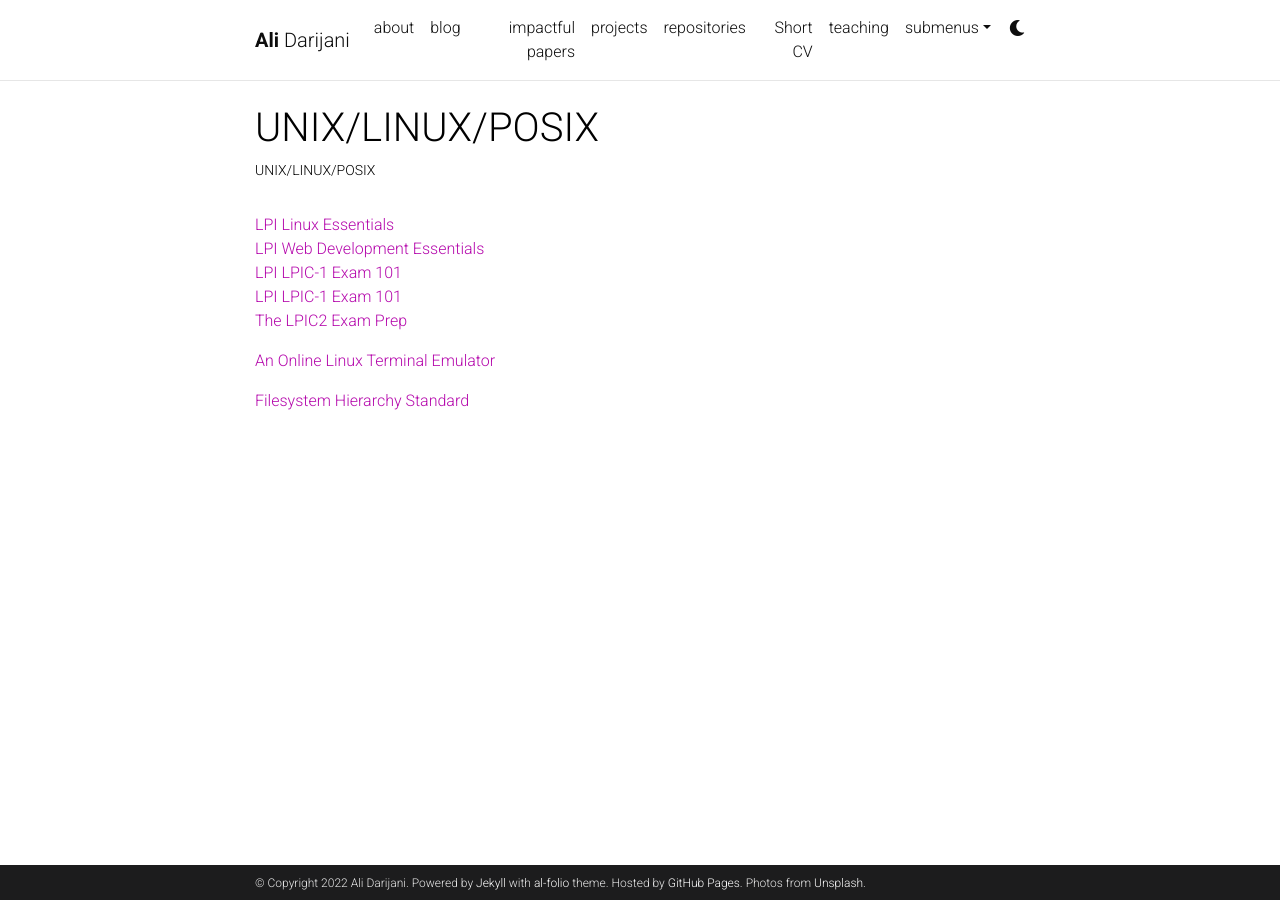
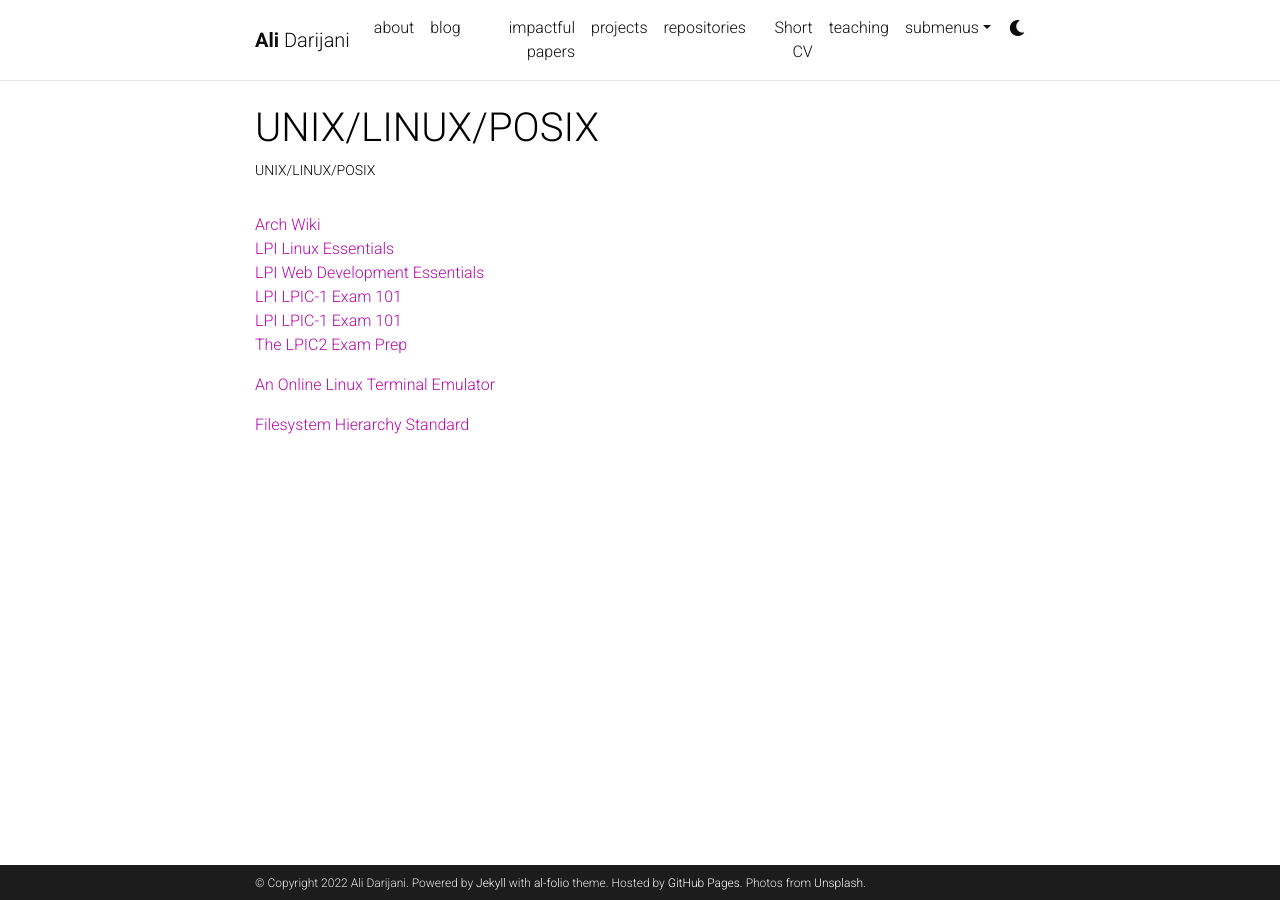
Before and after one commit to adarijani/adarijani.github.io_archived, a Jekyll site: the page built from _projects/unix linux posix.md, in a window 1280 px wide. Built offline with Jekyll 4.4.1, drawn with Linux system fonts in a browser that asks for light colours; comment, search, counter and statistics services are not loaded; a style sheet for code colours, icons or effects is not loaded.

Commit message:
Update unix linux posix.md

```diff
--- a/_projects/unix linux posix.md
+++ b/_projects/unix linux posix.md
@@ -7,6 +7,7 @@ importance: 1
 category: teaching
 ---
 
+[Arch Wiki](https://wiki.archlinux.org/)
 [LPI Linux Essentials](https://learning.lpi.org/pdfstore/LPI-Learning-Material-010-160-en.pdf)
 [LPI Web Development Essentials](https://learning.lpi.org/pdfstore/LPI-Learning-Material-030-100-en.pdf)
 [LPI LPIC-1 Exam 101](https://learning.lpi.org/pdfstore/LPI-Learning-Material-101-500-en.pdf)
```
